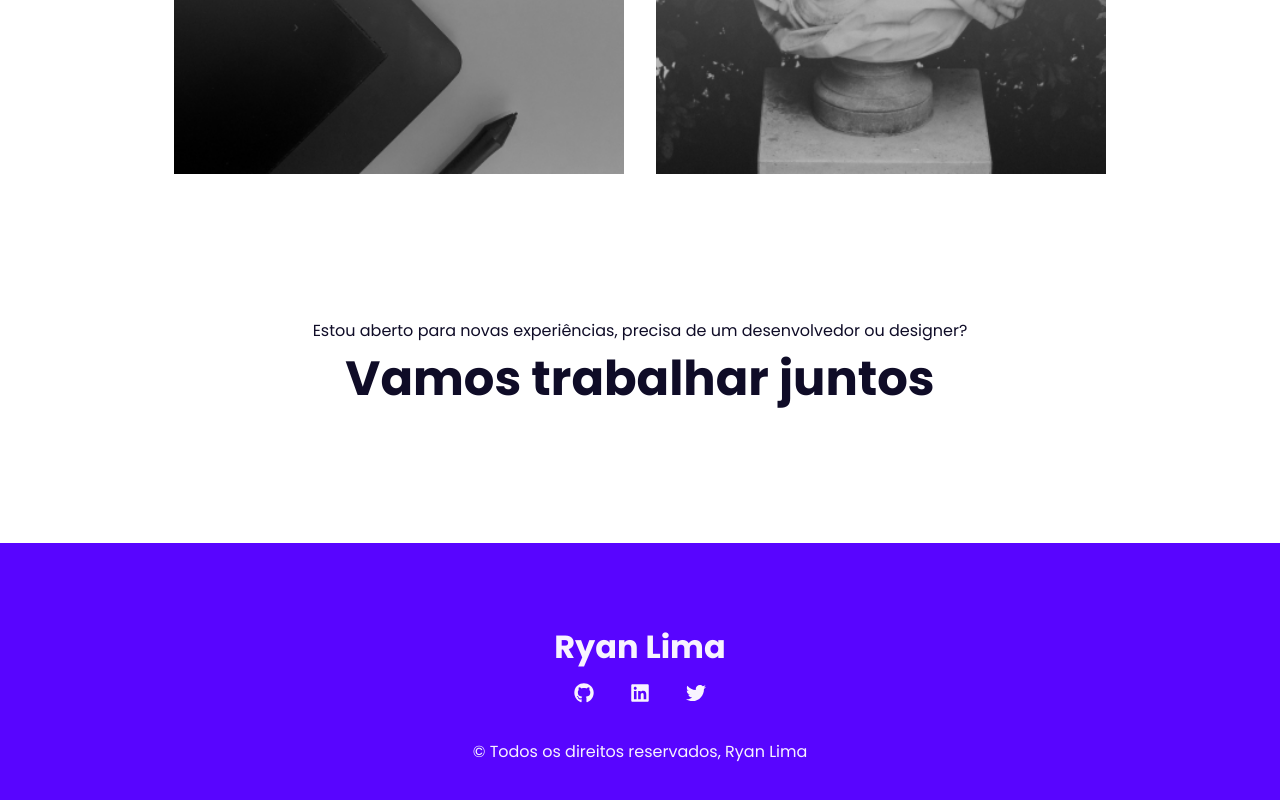
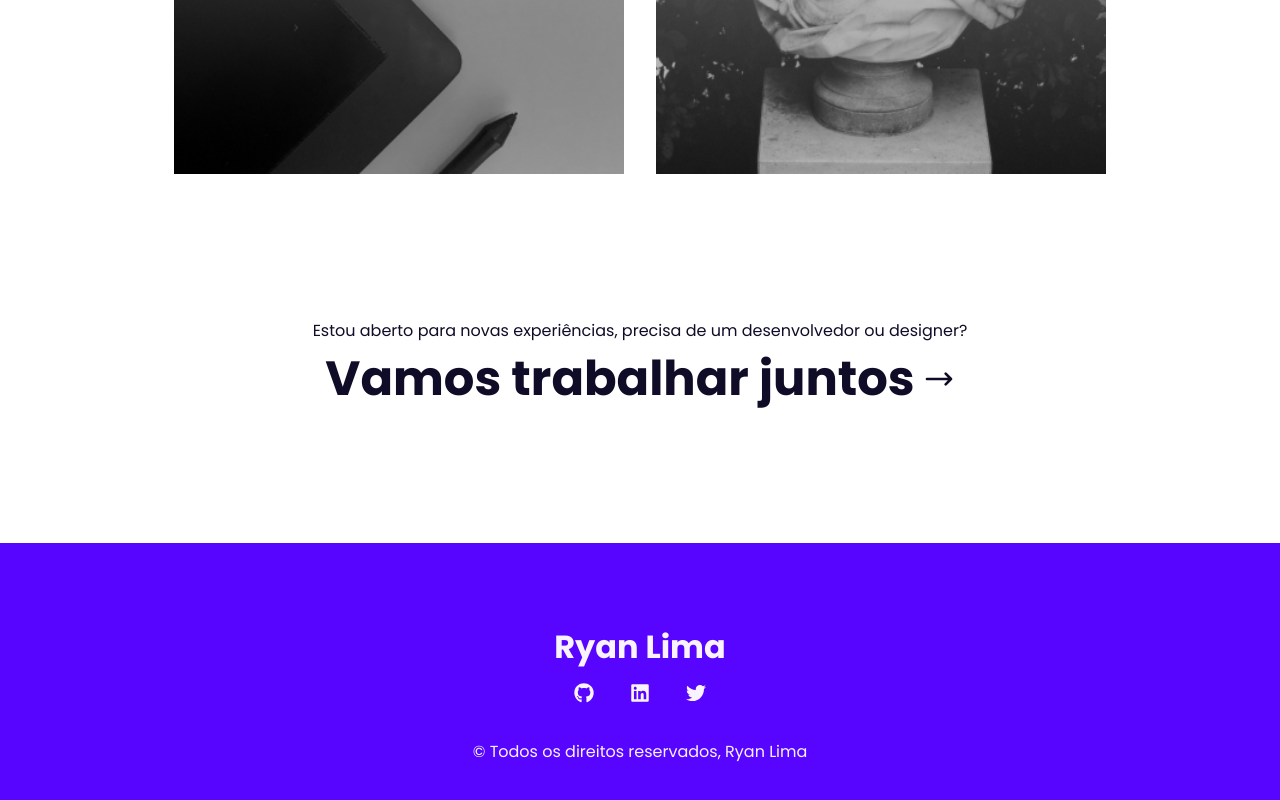
Before and after one commit to ryansldev/old-personal-website, a Next.js app: page / in a window 1280 px wide. Shown: the part 1089-1889 px from the top of the page. Built offline with nearby package versions, Linux system fonts and the light colour scheme.

Commit message:
:adhesive_bandage: Adding icon to contact section

```diff
--- a/pages/index.tsx
+++ b/pages/index.tsx
@@ -5,6 +5,7 @@ import Link from 'next/link';
 import styles from '../styles/Home.module.css';
 
 import { Footer } from './components/Footer';
+import { HiOutlineArrowNarrowRight } from 'react-icons/hi';
 
 const Home: NextPage = () => {
   return (
@@ -66,7 +67,7 @@ const Home: NextPage = () => {
             </p>
             <Link href="https://www.linkedin.com/in/ryansldev/" passHref={true}>
               <a target="_blank">
-                <h1>Vamos trabalhar juntos</h1>
+                <h1>Vamos trabalhar juntos <HiOutlineArrowNarrowRight size={32} /></h1>
               </a>
             </Link>
           </div>
--- a/styles/Home.module.css
+++ b/styles/Home.module.css
@@ -203,6 +203,11 @@
 .contact h1 {
   font-size: 3rem;
   transition: .3s ease-in-out;
+
+  display: flex;
+  align-items: center;
+  justify-content: center;
+  gap: 8px;
 }
 
 .contact h1:hover {
```
